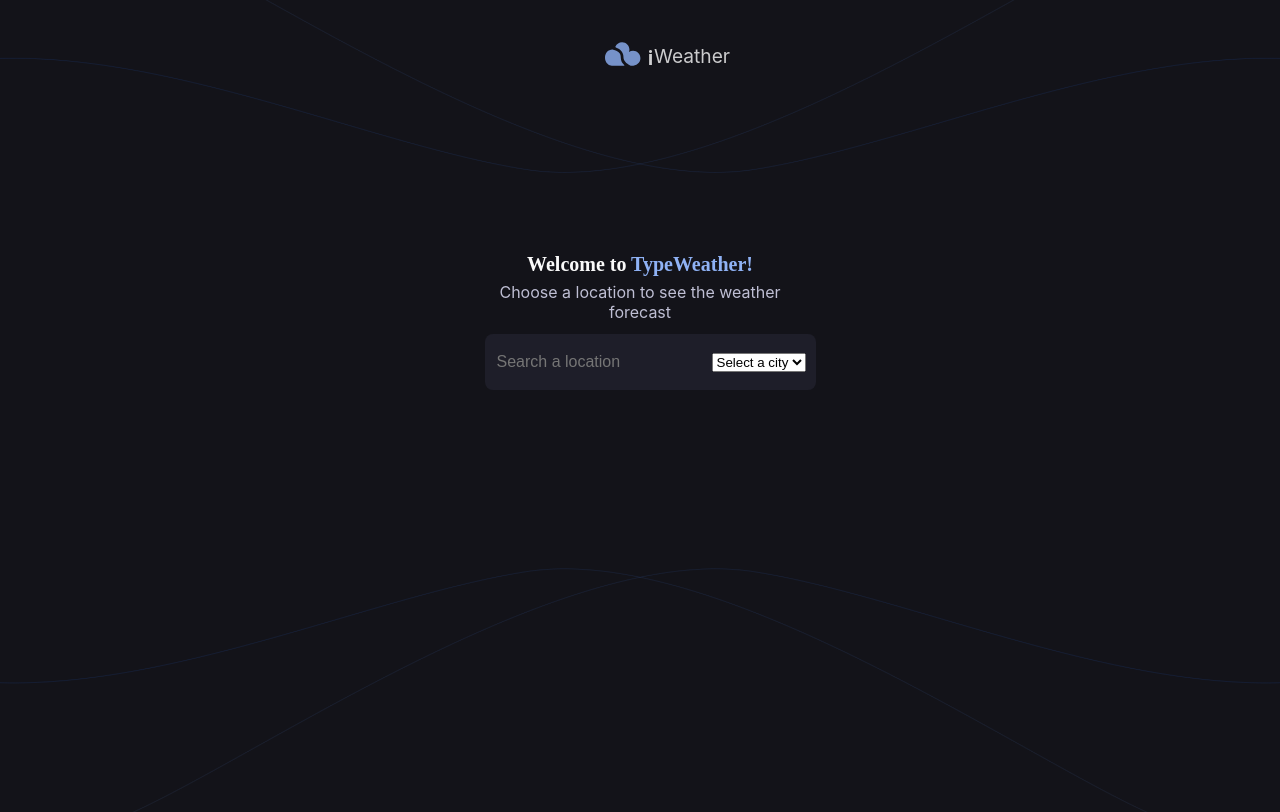
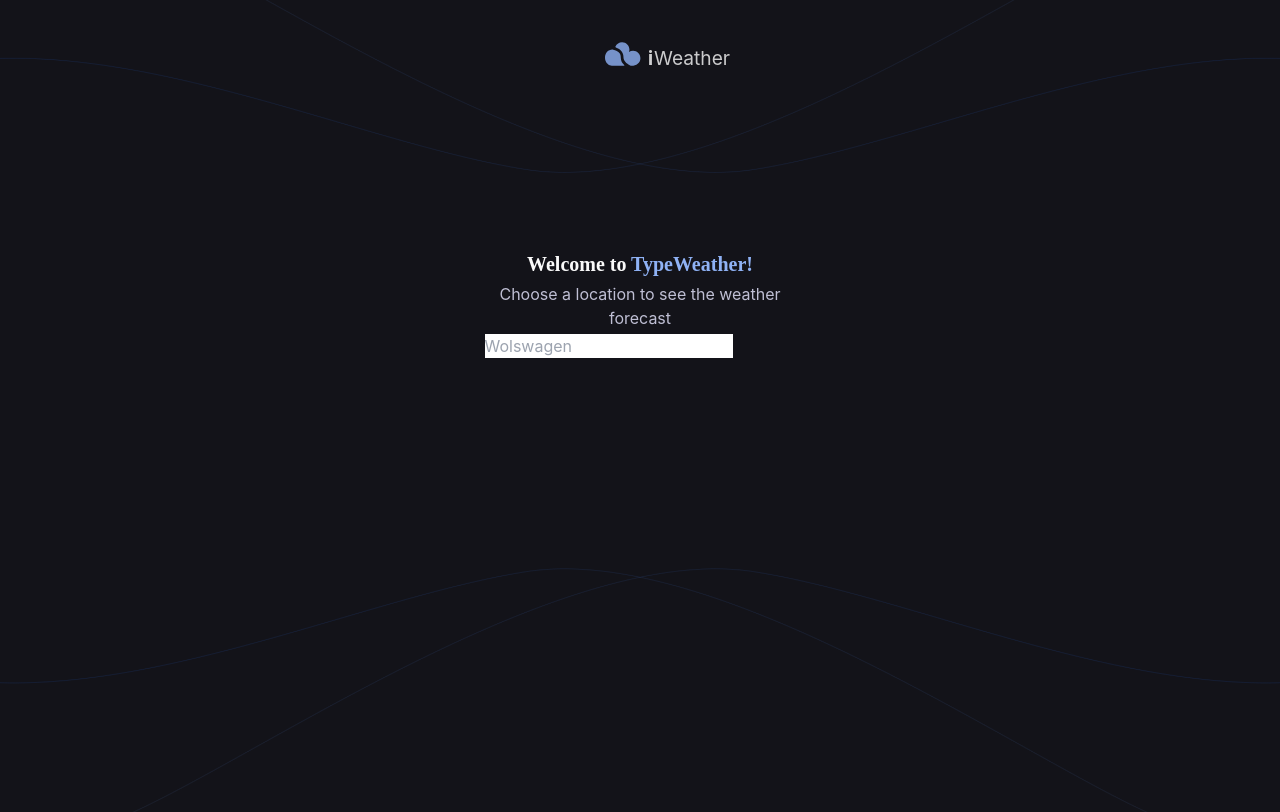
Before and after one commit to keremclp/Weather-App, a React (Create React App) app: page / in a window 1280 px wide. Built offline with nearby package versions, Linux system fonts and the light colour scheme.

Commit message:
add: Headless UI for better looking

```diff
--- a/package.json
+++ b/package.json
@@ -3,6 +3,7 @@
   "version": "0.1.0",
   "private": true,
   "dependencies": {
+    "@headlessui/react": "^1.7.18",
     "@testing-library/jest-dom": "^5.17.0",
     "@testing-library/react": "^13.4.0",
     "@testing-library/user-event": "^13.5.0",
@@ -36,5 +37,8 @@
       "last 1 firefox version",
       "last 1 safari version"
     ]
+  },
+  "devDependencies": {
+    "tailwindcss": "^3.4.3"
   }
 }
--- a/src/App.js
+++ b/src/App.js
@@ -3,9 +3,11 @@ import "./App.css";
 import Searchbar from "./components/SearchBar";
 
 function App() {
-  return (
-      <Searchbar />
-  );
+  const handleOnSearchChange = (searchData) => {
+    console.log(searchData);
+  };
+
+  return <Searchbar onSearchChange={handleOnSearchChange} />;
 }
 
 export default App;
--- /dev/null
+++ b/src/components/Home.jsx
@@ -0,0 +1,9 @@
+import React from 'react'
+
+function Home() {
+  return (
+    <div>Home</div>
+  )
+}
+
+export default Home
--- a/src/components/SearchBar.jsx
+++ b/src/components/SearchBar.jsx
@@ -1,36 +1,21 @@
 import React from "react";
 /*import Logo.svg from public folder*/
 import Logo from "../Vector.svg";
-import { useState, useEffect } from "react";
+import { useState, Fragment } from "react";
 import axios from "axios";
-function SearchBar({ onCitySelect }) {
-  const [city, setCity] = useState("");
-  const [weatherData, setWeatherData] = useState(null);
-  const [error, setError] = useState(null);
+import { Combobox, Transition } from "@headlessui/react";
 
-  const handleChange = async (e) => {
-    const cityName = e.target.value;
-    setCity(cityName);
+function SearchBar({ onSearchChange }) {
+  const [search, setSearch] = useState(null);
+  const [query, setQuery] = useState("");
 
-    try {
-      const response = await axios.get(
-        `https://api.openweathermap.org/data/2.5/weather?q=${cityName}&appid=ca248cee0c1175401424a91fab6b1b59`
-      );
-      setWeatherData(response.data);
-      setError(null);
-    } catch (error) {
-      setError("Error fetching weather data. Please check your city name.");
-      setWeatherData(null);
-    }
+  const handleOnChange = (searchData) => {
+    setSearch(searchData);
+    // Call callback function passed in by parent with
+    // the search data
+    onSearchChange(searchData);
   };
 
-  useEffect(() => {}, [weatherData]);
-
-  const handleSelectCity = (selectedCity) => {
-    // Handle when a city is selected from the combobox
-    console.log(selectedCity);
-    console.log("Selected city:", selectedCity);
-  };
   return (
     /*Use logo.svg*/
     <>
@@ -50,20 +35,25 @@ function SearchBar({ onCitySelect }) {
             Choose a location to see the weather forecast
           </div>
         </div>
-        <div className="text-field">
-          <input
-            type="text"
-            placeholder="Search a location"
-            value={city}
-            onChange={handleChange}
-          />
-          <select onChange={handleChange}>
-            <option>Select a city</option>
-            {weatherData && (
-              <option value={weatherData.name}>{weatherData.name}</option>
-            )}
-          </select>
-        </div>
+        <Combobox>
+          <div className="relative w-full">
+            <Combobox.Input
+              className="search-manufacturer__input"
+              placeholder="Wolswagen"
+              displayValue={search}
+              onChange={(e) => setQuery(e.target.value)}
+            />
+            <Transition
+              as={Fragment}
+              leave="transition ease-in duration-100"
+              leaveFrom="opacity-100"
+              leaveTo="opacity-0"
+              afterLeave={() => setQuery("")}
+            >
+              <Combobox.Options></Combobox.Options>
+            </Transition>
+          </div>
+        </Combobox>
       </div>
     </>
   );
--- a/src/index.css
+++ b/src/index.css
@@ -1,3 +1,7 @@
+@tailwind base;
+@tailwind components;
+@tailwind utilities;
+
 body {
   margin: 0;
   /*background image from public folder */
--- /dev/null
+++ b/tailwind.config.js
@@ -0,0 +1,8 @@
+/** @type {import('tailwindcss').Config} */
+module.exports = {
+  content: ["./src/**/*.{js,jsx,ts,tsx}"],
+  theme: {
+    extend: {},
+  },
+  plugins: [],
+};
```
Also changed, not shown: 1 other file (tests, documents, lock files or other folders).
